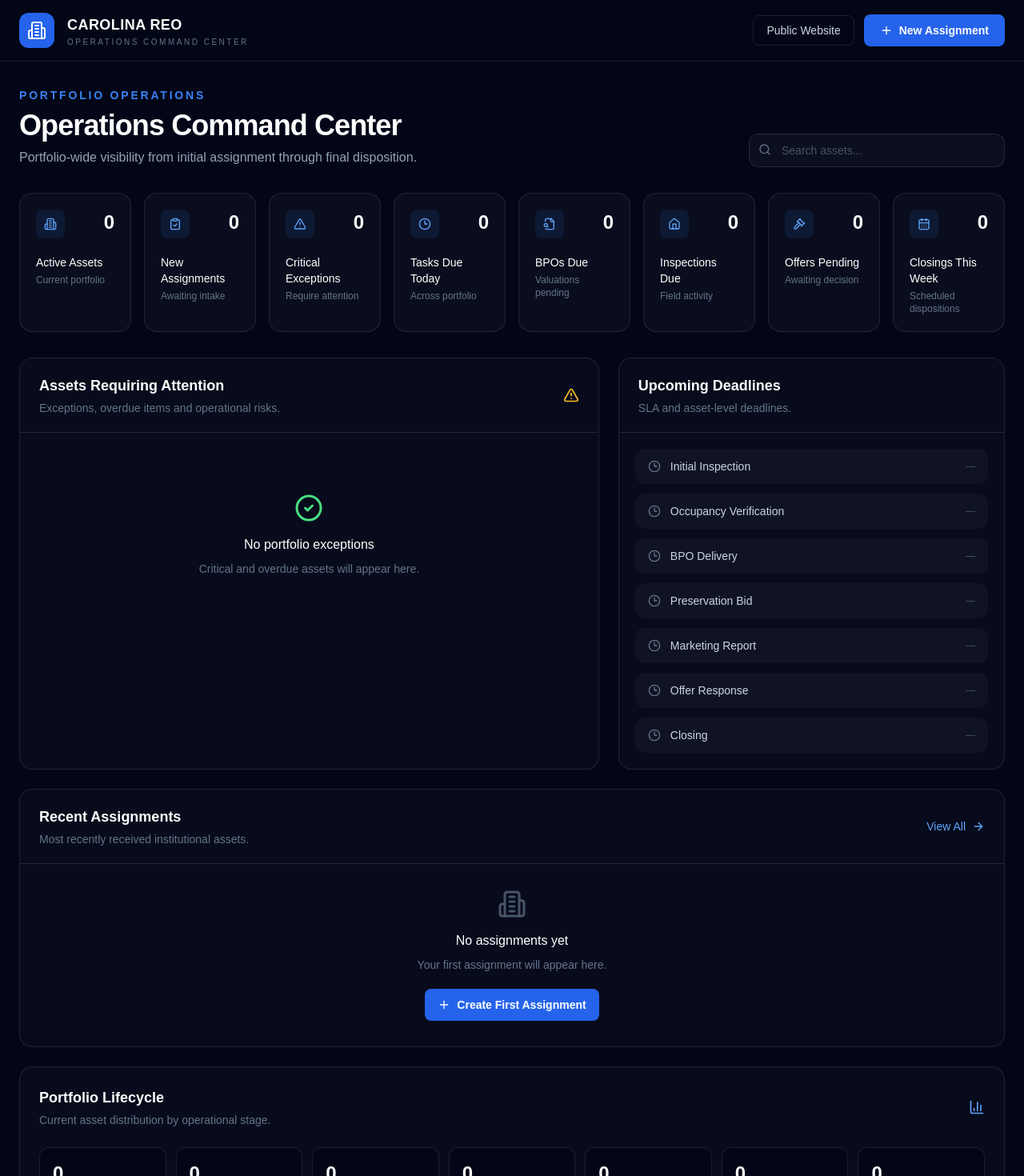
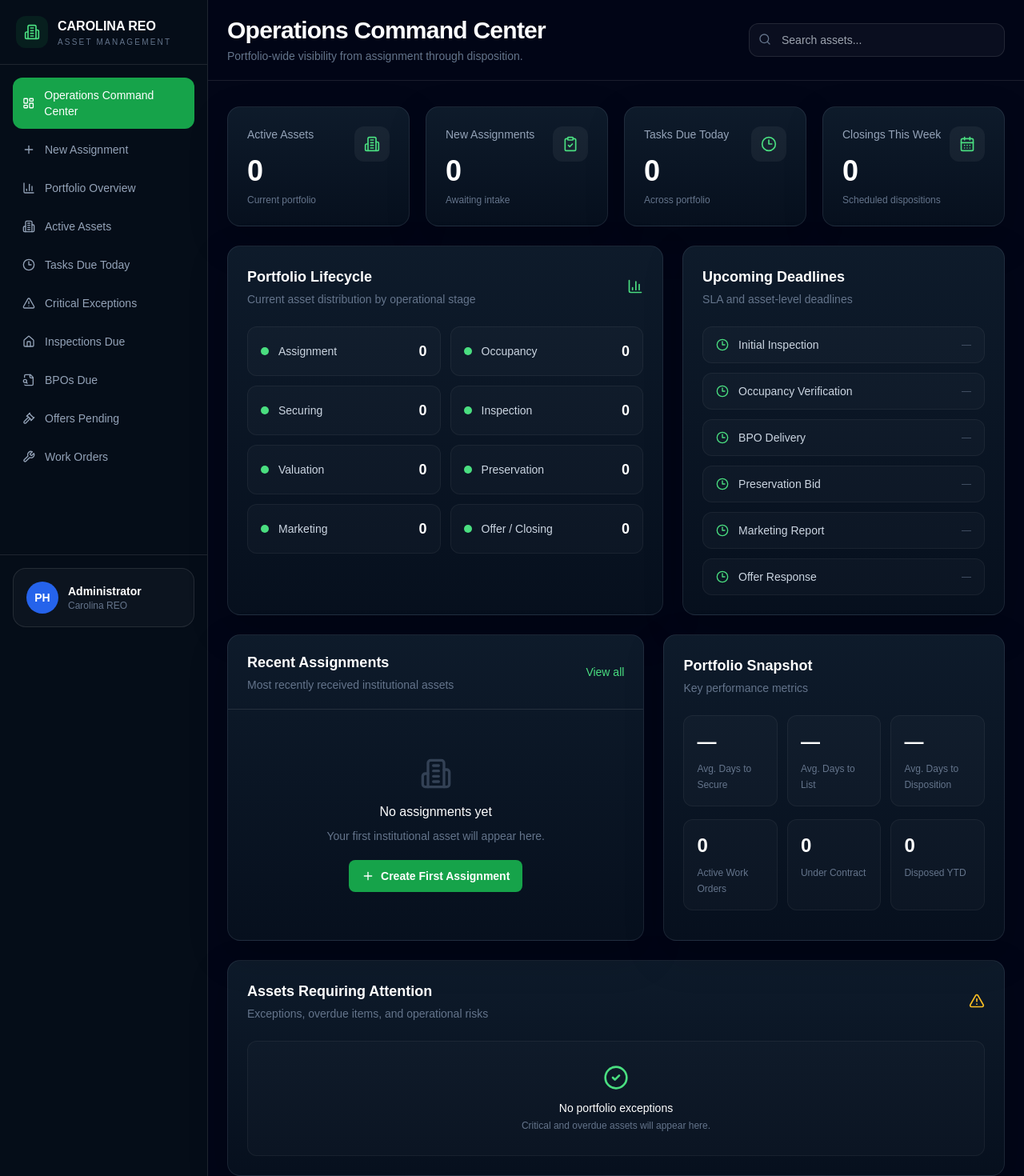
Before and after one commit to carolinaalliance/CarolinaREO., a Next.js app: page /admin in a window 1280 px wide. Shown: the top 1470 px of the page at 80% size. Built offline with nearby package versions, Linux system fonts and the light colour scheme.

Commit message:
Update AdminPage structure and clean up code
Refactor AdminPage layout and remove unused components.

```diff
--- a/app/admin/page.tsx
+++ b/app/admin/page.tsx
@@ -3,7 +3,6 @@
 import Link from "next/link";
 import {
   AlertTriangle,
-  ArrowRight,
   BarChart3,
   Building2,
   CalendarDays,
@@ -13,6 +12,7 @@ import {
   FileSearch,
   Gavel,
   Home,
+  LayoutDashboard,
   Plus,
   Search,
   TrendingUp,
@@ -25,209 +25,218 @@ const stats = [
     value: "0",
     subtitle: "Current portfolio",
     icon: Building2,
+    accent: "border-green-500/30",
   },
   {
     title: "New Assignments",
     value: "0",
     subtitle: "Awaiting intake",
     icon: ClipboardCheck,
-  },
-  {
-    title: "Critical Exceptions",
-    value: "0",
-    subtitle: "Require attention",
-    icon: AlertTriangle,
+    accent: "border-blue-500/30",
   },
   {
     title: "Tasks Due Today",
     value: "0",
     subtitle: "Across portfolio",
     icon: Clock3,
-  },
-  {
-    title: "BPOs Due",
-    value: "0",
-    subtitle: "Valuations pending",
-    icon: FileSearch,
-  },
-  {
-    title: "Inspections Due",
-    value: "0",
-    subtitle: "Field activity",
-    icon: Home,
-  },
-  {
-    title: "Offers Pending",
-    value: "0",
-    subtitle: "Awaiting decision",
-    icon: Gavel,
+    accent: "border-amber-500/30",
   },
   {
     title: "Closings This Week",
     value: "0",
     subtitle: "Scheduled dispositions",
     icon: CalendarDays,
+    accent: "border-purple-500/30",
   },
 ];
 
-const lifecycle = [
-  "Assignment",
-  "Intake",
-  "Occupancy",
-  "Securing",
-  "Inspection",
-  "Valuation",
-  "Preservation",
-  "Repairs",
-  "Pre-Marketing",
-  "Listed",
-  "Offer Review",
-  "Under Contract",
-  "Closing",
-  "Disposed",
+const navigation = [
+  ["Operations Command Center", LayoutDashboard],
+  ["New Assignment", Plus],
+  ["Portfolio Overview", BarChart3],
+  ["Active Assets", Building2],
+  ["Tasks Due Today", Clock3],
+  ["Critical Exceptions", AlertTriangle],
+  ["Inspections Due", Home],
+  ["BPOs Due", FileSearch],
+  ["Offers Pending", Gavel],
+  ["Work Orders", Wrench],
 ];
 
-export default function OperationsCommandCenter() {
+const lifecycle = [
+  ["Assignment", 0],
+  ["Occupancy", 0],
+  ["Securing", 0],
+  ["Inspection", 0],
+  ["Valuation", 0],
+  ["Preservation", 0],
+  ["Marketing", 0],
+  ["Offer / Closing", 0],
+];
+
+export default function AdminPage() {
   return (
     <main className="min-h-screen bg-slate-950 text-white">
-      {/* HEADER */}
-      <header className="border-b border-white/10 bg-slate-950">
-        <div className="mx-auto flex max-w-[1600px] items-center justify-between px-6 py-4">
-          <div className="flex items-center gap-4">
-            <div className="flex h-11 w-11 items-center justify-center rounded-xl bg-blue-600">
-              <Building2 className="h-6 w-6" />
+      <div className="grid min-h-screen lg:grid-cols-[260px_1fr]">
+        <aside className="border-r border-white/10 bg-[#050d18]">
+          <div className="sticky top-0 flex h-screen flex-col">
+            <div className="border-b border-white/10 px-5 py-5">
+              <div className="flex items-center gap-3">
+                <div className="flex h-10 w-10 items-center justify-center rounded-xl bg-green-500/10">
+                  <Building2 className="h-5 w-5 text-green-400" />
                 </div>
 
                 <div>
-              <div className="text-lg font-bold tracking-wide">
-                CAROLINA REO
+                  <div className="font-bold">CAROLINA REO</div>
+                  <div className="text-[10px] uppercase tracking-[0.22em] text-slate-500">
+                    Asset Management
                   </div>
-              <div className="text-[10px] uppercase tracking-[0.25em] text-slate-500">
-                Operations Command Center
                 </div>
               </div>
             </div>
 
+            <nav className="flex-1 space-y-1 overflow-y-auto p-4">
+              {navigation.map(([label, Icon], index) => {
+                const NavIcon = Icon as typeof Building2;
+
+                return (
+                  <Link
+                    key={label as string}
+                    href={
+                      label === "New Assignment"
+                        ? "/admin/assets/new"
+                        : "/admin"
+                    }
+                    className={`flex items-center gap-3 rounded-xl px-3 py-3 text-sm transition ${
+                      index === 0
+                        ? "bg-green-600 text-white"
+                        : "text-slate-400 hover:bg-white/5 hover:text-white"
+                    }`}
+                  >
+                    <NavIcon className="h-4 w-4" />
+                    {label as string}
+                  </Link>
+                );
+              })}
+            </nav>
+
+            <div className="border-t border-white/10 p-4">
+              <div className="rounded-2xl border border-white/10 bg-white/[0.03] p-4">
                 <div className="flex items-center gap-3">
-            <Link
-              href="/"
-              className="hidden rounded-lg border border-white/10 px-4 py-2 text-sm text-slate-300 transition hover:bg-white/5 md:block"
-            >
-              Public Website
-            </Link>
+                  <div className="flex h-10 w-10 items-center justify-center rounded-full bg-blue-600 text-sm font-semibold">
+                    PH
+                  </div>
 
-            <Link
-              href="/admin/assets/new"
-              className="flex items-center gap-2 rounded-lg bg-blue-600 px-5 py-2.5 text-sm font-semibold transition hover:bg-blue-500"
-            >
-              <Plus className="h-4 w-4" />
-              New Assignment
-            </Link>
+                  <div>
+                    <div className="text-sm font-semibold">Administrator</div>
+                    <div className="text-xs text-slate-500">Carolina REO</div>
+                  </div>
+                </div>
+              </div>
+            </div>
+          </div>
+        </aside>
+
+        <section>
+          <header className="border-b border-white/10 bg-slate-950/90 px-6 py-5 backdrop-blur-xl">
+            <div className="mx-auto flex max-w-[1500px] items-center justify-between gap-5">
+              <div>
+                <h1 className="text-3xl font-bold tracking-tight">
+                  Operations Command Center
+                </h1>
+                <p className="mt-1 text-sm text-slate-500">
+                  Portfolio-wide visibility from assignment through disposition.
+                </p>
+              </div>
+
+              <div className="relative hidden w-80 md:block">
+                <Search className="absolute left-3 top-3 h-4 w-4 text-slate-500" />
+                <input
+                  type="text"
+                  placeholder="Search assets..."
+                  className="w-full rounded-xl border border-white/10 bg-white/[0.04] py-2.5 pl-10 pr-4 text-sm outline-none focus:border-green-500"
+                />
               </div>
             </div>
           </header>
 
-      <div className="mx-auto max-w-[1600px] px-6 py-8">
-        {/* PAGE TITLE */}
-        <div className="flex flex-col justify-between gap-5 lg:flex-row lg:items-end">
-          <div>
-            <p className="text-sm font-semibold uppercase tracking-[0.2em] text-blue-500">
-              Portfolio Operations
-            </p>
-
-            <h1 className="mt-2 text-3xl font-bold tracking-tight md:text-4xl">
-              Operations Command Center
-            </h1>
-
-            <p className="mt-2 max-w-3xl text-slate-400">
-              Portfolio-wide visibility from initial assignment through final
-              disposition.
-            </p>
-          </div>
-
-          <div className="relative w-full lg:w-80">
-            <Search className="absolute left-3 top-3 h-4 w-4 text-slate-500" />
-
-            <input
-              type="text"
-              placeholder="Search assets..."
-              className="w-full rounded-xl border border-white/10 bg-white/[0.04] py-2.5 pl-10 pr-4 text-sm outline-none transition placeholder:text-slate-600 focus:border-blue-500"
-            />
-          </div>
-        </div>
-
-        {/* KPI CARDS */}
-        <section className="mt-8 grid gap-4 sm:grid-cols-2 lg:grid-cols-4 xl:grid-cols-8">
+          <div className="mx-auto max-w-[1500px] px-6 py-8">
+            <div className="grid gap-5 md:grid-cols-2 xl:grid-cols-4">
               {stats.map((stat) => {
                 const Icon = stat.icon;
 
                 return (
                   <div
                     key={stat.title}
-                className="rounded-2xl border border-white/10 bg-white/[0.03] p-5"
+                    className={`reo-card rounded-2xl border ${stat.accent} p-6`}
                   >
                     <div className="flex items-start justify-between">
-                  <div className="flex h-9 w-9 items-center justify-center rounded-lg bg-blue-500/10">
-                    <Icon className="h-4 w-4 text-blue-400" />
+                      <div>
+                        <div className="text-sm text-slate-400">
+                          {stat.title}
+                        </div>
+                        <div className="mt-4 text-4xl font-bold">
+                          {stat.value}
+                        </div>
+                        <div className="mt-2 text-xs text-slate-500">
+                          {stat.subtitle}
+                        </div>
                       </div>
 
-                  <span className="text-2xl font-bold">{stat.value}</span>
+                      <div className="rounded-xl bg-white/[0.05] p-3">
+                        <Icon className="h-5 w-5 text-green-400" />
                       </div>
-
-                <div className="mt-5 text-sm font-medium">{stat.title}</div>
-
-                <div className="mt-1 text-xs text-slate-500">
-                  {stat.subtitle}
                     </div>
                   </div>
                 );
               })}
-        </section>
+            </div>
 
-        {/* MAIN GRID */}
-        <section className="mt-8 grid gap-6 xl:grid-cols-[1.5fr_1fr]">
-          {/* ASSETS REQUIRING ATTENTION */}
-          <div className="rounded-2xl border border-white/10 bg-white/[0.025]">
-            <div className="flex items-center justify-between border-b border-white/10 px-6 py-5">
+            <div className="mt-6 grid gap-6 xl:grid-cols-[1.15fr_.85fr]">
+              <div className="reo-card rounded-2xl p-6">
+                <div className="flex items-center justify-between">
                   <div>
                     <h2 className="text-lg font-semibold">
-                  Assets Requiring Attention
+                      Portfolio Lifecycle
                     </h2>
-
                     <p className="mt-1 text-sm text-slate-500">
-                  Exceptions, overdue items and operational risks.
+                      Current asset distribution by operational stage
                     </p>
                   </div>
 
-              <AlertTriangle className="h-5 w-5 text-amber-400" />
+                  <BarChart3 className="h-5 w-5 text-green-400" />
                 </div>
 
-            <div className="flex min-h-64 items-center justify-center p-8">
-              <div className="text-center">
-                <CheckCircle2 className="mx-auto h-9 w-9 text-green-400" />
+                <div className="mt-6 grid gap-3 sm:grid-cols-2">
+                  {lifecycle.map(([stage, count]) => (
+                    <div
+                      key={stage as string}
+                      className="flex items-center justify-between rounded-xl border border-white/5 bg-white/[0.025] px-4 py-4"
+                    >
+                      <div className="flex items-center gap-3">
+                        <div className="h-2.5 w-2.5 rounded-full bg-green-400" />
+                        <span className="text-sm text-slate-300">
+                          {stage as string}
+                        </span>
+                      </div>
 
-                <p className="mt-4 font-medium">
-                  No portfolio exceptions
-                </p>
-
-                <p className="mt-2 text-sm text-slate-500">
-                  Critical and overdue assets will appear here.
-                </p>
+                      <div className="text-lg font-semibold">
+                        {count as number}
                       </div>
+                    </div>
+                  ))}
                 </div>
               </div>
 
-          {/* DEADLINES */}
-          <div className="rounded-2xl border border-white/10 bg-white/[0.025]">
-            <div className="border-b border-white/10 px-6 py-5">
+              <div className="reo-card rounded-2xl p-6">
+                <div>
                   <h2 className="text-lg font-semibold">Upcoming Deadlines</h2>
-
                   <p className="mt-1 text-sm text-slate-500">
-                SLA and asset-level deadlines.
+                    SLA and asset-level deadlines
                   </p>
                 </div>
 
-            <div className="space-y-3 p-5">
+                <div className="mt-6 space-y-3">
                   {[
                     "Initial Inspection",
                     "Occupancy Verification",
@@ -235,18 +244,14 @@ export default function OperationsCommandCenter() {
                     "Preservation Bid",
                     "Marketing Report",
                     "Offer Response",
-                "Closing",
-              ].map((deadline) => (
+                  ].map((item) => (
                     <div
-                  key={deadline}
-                  className="flex items-center justify-between rounded-xl bg-white/[0.03] px-4 py-3"
+                      key={item}
+                      className="flex items-center justify-between rounded-xl border border-white/5 bg-white/[0.025] px-4 py-3"
                     >
                       <div className="flex items-center gap-3">
-                    <Clock3 className="h-4 w-4 text-slate-500" />
-
-                    <span className="text-sm text-slate-300">
-                      {deadline}
-                    </span>
+                        <Clock3 className="h-4 w-4 text-green-400" />
+                        <span className="text-sm text-slate-300">{item}</span>
                       </div>
 
                       <span className="text-xs text-slate-600">—</span>
@@ -254,81 +259,123 @@ export default function OperationsCommandCenter() {
                   ))}
                 </div>
               </div>
-        </section>
+            </div>
 
-        {/* RECENT ASSIGNMENTS */}
-        <section className="mt-6 rounded-2xl border border-white/10 bg-white/[0.025]">
+            <div className="mt-6 grid gap-6 xl:grid-cols-[1.1fr_.9fr]">
+              <div className="reo-card rounded-2xl">
                 <div className="flex items-center justify-between border-b border-white/10 px-6 py-5">
                   <div>
-              <h2 className="text-lg font-semibold">Recent Assignments</h2>
-
+                    <h2 className="text-lg font-semibold">
+                      Recent Assignments
+                    </h2>
                     <p className="mt-1 text-sm text-slate-500">
-                Most recently received institutional assets.
+                      Most recently received institutional assets
                     </p>
                   </div>
 
                   <Link
                     href="/admin/assets"
-              className="flex items-center gap-2 text-sm font-medium text-blue-400"
+                    className="text-sm font-medium text-green-400"
                   >
-              View All
-              <ArrowRight className="h-4 w-4" />
+                    View all
                   </Link>
                 </div>
 
-          <div className="flex min-h-48 items-center justify-center p-8">
+                <div className="flex min-h-72 items-center justify-center p-8">
                   <div className="text-center">
-              <Building2 className="mx-auto h-9 w-9 text-slate-600" />
+                    <Building2 className="mx-auto h-10 w-10 text-slate-700" />
 
                     <p className="mt-4 font-medium">No assignments yet</p>
 
                     <p className="mt-2 text-sm text-slate-500">
-                Your first assignment will appear here.
+                      Your first institutional asset will appear here.
                     </p>
 
                     <Link
                       href="/admin/assets/new"
-                className="mt-5 inline-flex items-center gap-2 rounded-lg bg-blue-600 px-4 py-2.5 text-sm font-semibold hover:bg-blue-500"
+                      className="mt-5 inline-flex items-center gap-2 rounded-lg bg-green-600 px-4 py-2.5 text-sm font-semibold hover:bg-green-500"
                     >
                       <Plus className="h-4 w-4" />
                       Create First Assignment
                     </Link>
                   </div>
                 </div>
-        </section>
+              </div>
 
-        {/* LIFECYCLE */}
-        <section className="mt-6 rounded-2xl border border-white/10 bg-white/[0.025] p-6">
-          <div className="flex flex-col justify-between gap-4 md:flex-row md:items-center">
+              <div className="reo-card rounded-2xl p-6">
                 <div>
-              <h2 className="text-lg font-semibold">
-                Portfolio Lifecycle
-              </h2>
-
+                  <h2 className="text-lg font-semibold">Portfolio Snapshot</h2>
                   <p className="mt-1 text-sm text-slate-500">
-                Current asset distribution by operational stage.
+                    Key performance metrics
                   </p>
                 </div>
 
-            <BarChart3 className="h-5 w-5 text-blue-400" />
+                <div className="mt-6 grid grid-cols-3 gap-3">
+                  {[
+                    ["Avg. Days to Secure", "—"],
+                    ["Avg. Days to List", "—"],
+                    ["Avg. Days to Disposition", "—"],
+                  ].map(([label, value]) => (
+                    <div
+                      key={label}
+                      className="rounded-xl border border-white/5 bg-white/[0.025] p-4"
+                    >
+                      <div className="text-2xl font-bold">{value}</div>
+                      <div className="mt-2 text-xs leading-5 text-slate-500">
+                        {label}
                       </div>
-
-          <div className="mt-6 grid gap-3 sm:grid-cols-2 md:grid-cols-4 lg:grid-cols-7">
-            {lifecycle.map((stage) => (
-              <div
-                key={stage}
-                className="rounded-xl border border-white/10 bg-slate-950 p-4"
-              >
-                <div className="text-2xl font-bold">0</div>
-
-                <div className="mt-2 text-xs text-slate-500">{stage}</div>
                     </div>
                   ))}
                 </div>
-        </section>
 
-        {/* PERFORMANCE */}
-        <section className="mt-6 grid gap-4 md:grid-cols-2 xl:grid-cols-4">
+                <div className="mt-4 grid grid-cols-3 gap-3">
+                  {[
+                    ["Active Work Orders", "0"],
+                    ["Under Contract", "0"],
+                    ["Disposed YTD", "0"],
+                  ].map(([label, value]) => (
+                    <div
+                      key={label}
+                      className="rounded-xl border border-white/5 bg-white/[0.025] p-4"
+                    >
+                      <div className="text-2xl font-bold">{value}</div>
+                      <div className="mt-2 text-xs leading-5 text-slate-500">
+                        {label}
+                      </div>
+                    </div>
+                  ))}
+                </div>
+              </div>
+            </div>
+
+            <div className="mt-6 reo-card rounded-2xl p-6">
+              <div className="flex items-center justify-between">
+                <div>
+                  <h2 className="text-lg font-semibold">
+                    Assets Requiring Attention
+                  </h2>
+                  <p className="mt-1 text-sm text-slate-500">
+                    Exceptions, overdue items, and operational risks
+                  </p>
+                </div>
+
+                <AlertTriangle className="h-5 w-5 text-amber-400" />
+              </div>
+
+              <div className="mt-6 flex min-h-36 items-center justify-center rounded-xl border border-white/5 bg-white/[0.02]">
+                <div className="text-center">
+                  <CheckCircle2 className="mx-auto h-8 w-8 text-green-400" />
+                  <div className="mt-3 text-sm font-medium">
+                    No portfolio exceptions
+                  </div>
+                  <div className="mt-1 text-xs text-slate-500">
+                    Critical and overdue assets will appear here.
+                  </div>
+                </div>
+              </div>
+            </div>
+
+            <div className="mt-6 grid gap-4 md:grid-cols-4">
               {[
                 ["Avg. Days to Secure", "—", Clock3],
                 ["Avg. Days to List", "—", Home],
@@ -338,22 +385,19 @@ export default function OperationsCommandCenter() {
                 const MetricIcon = Icon as typeof Clock3;
 
                 return (
-              <div
-                key={label as string}
-                className="rounded-2xl border border-white/10 bg-white/[0.025] p-6"
-              >
-                <MetricIcon className="h-5 w-5 text-blue-400" />
-
-                <div className="mt-5 text-3xl font-bold">
+                  <div key={label as string} className="reo-card rounded-2xl p-5">
+                    <MetricIcon className="h-5 w-5 text-green-400" />
+                    <div className="mt-4 text-2xl font-bold">
                       {value as string}
                     </div>
-
-                <div className="mt-2 text-sm text-slate-500">
+                    <div className="mt-2 text-xs text-slate-500">
                       {label as string}
                     </div>
                   </div>
                 );
               })}
+            </div>
+          </div>
         </section>
       </div>
     </main>
```
Lines whose indentation alone changed are shown as unchanged.
